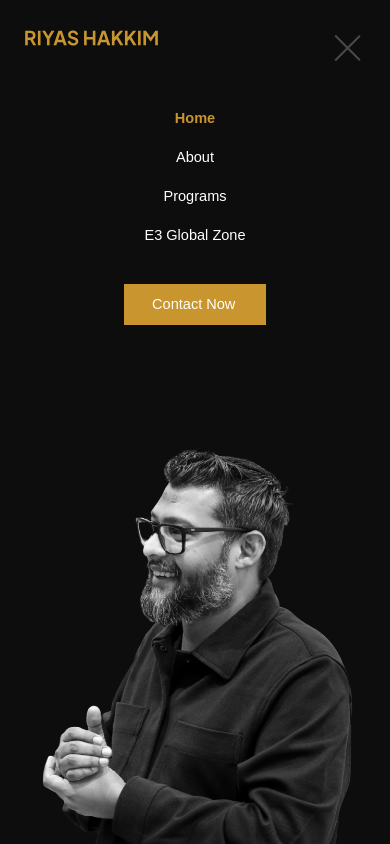
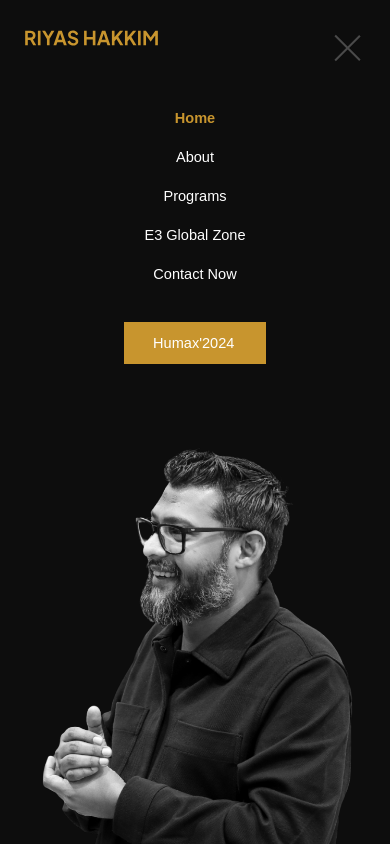
Before and after one commit to lazim-mv/riyasHakkim, a Next.js app: page / in a window 390 px wide. Both pictures are taken after a click on the button "HamburgerMenu". Shown: the top 844 px of the page. Built offline with nearby package versions, Linux system fonts and the light colour scheme.

Commit message:
mobile ui

```diff
--- a/src/app/components/MobileHeader.js
+++ b/src/app/components/MobileHeader.js
@@ -25,6 +25,7 @@ function MobileHeader() {
     { text: "About", href: "/pages/About" },
     { text: "Programs", href: "/pages/Programs" },
     { text: "E3 Global Zone", href: "/pages/E3Global" },
+    { text: "Contact Now", href: "/pages/Contact" },
   ];
 
   return (
@@ -122,14 +123,14 @@ function MobileHeader() {
               </a>
             ))}
             <a
-              href="/pages/Contact"
+              href="/humax24"
               style={{ display: isMenuOpen ? "block" : "none" }}
             >
               <BtnComponent
                 bg="#C8952E"
                 color="#ffffff"
                 width="11.45833333333333vw"
-                buttonText="Contact Now"
+                buttonText="Humax'2024"
               />
             </a>
           </div>
```
